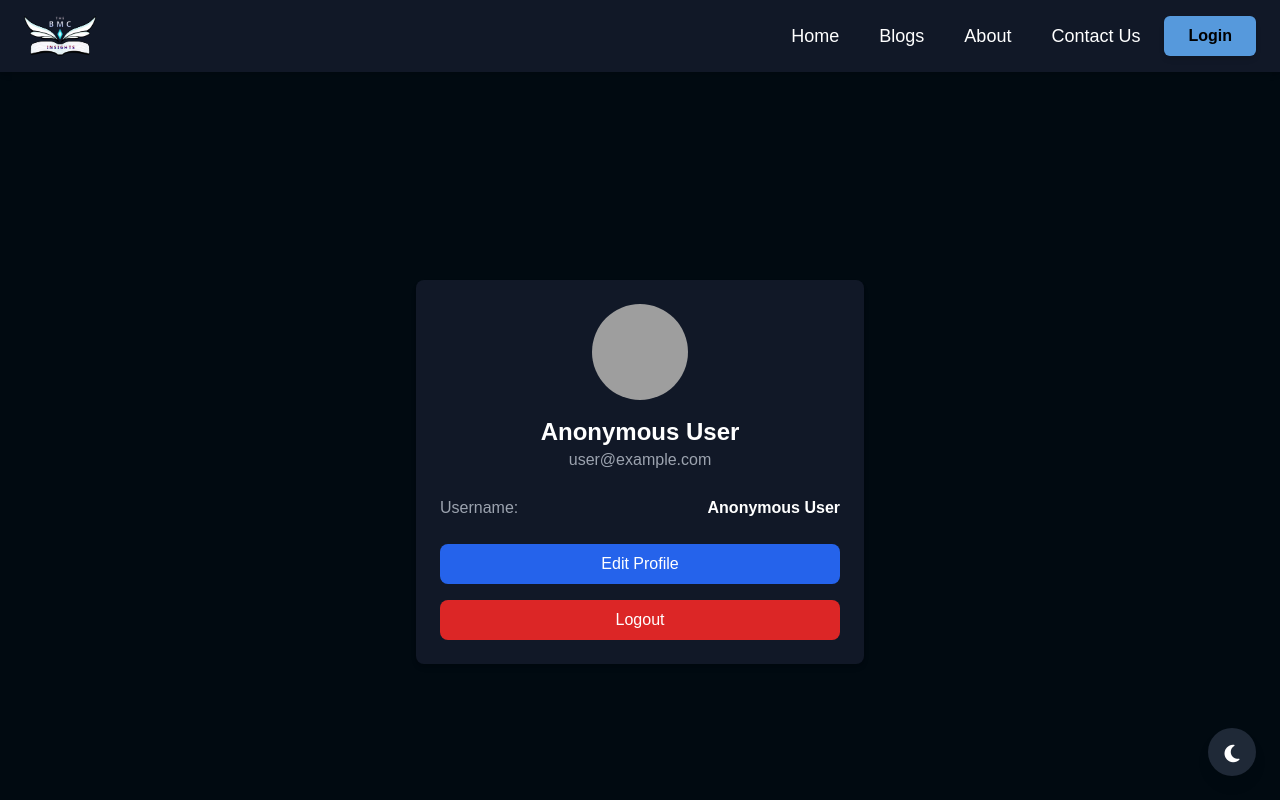
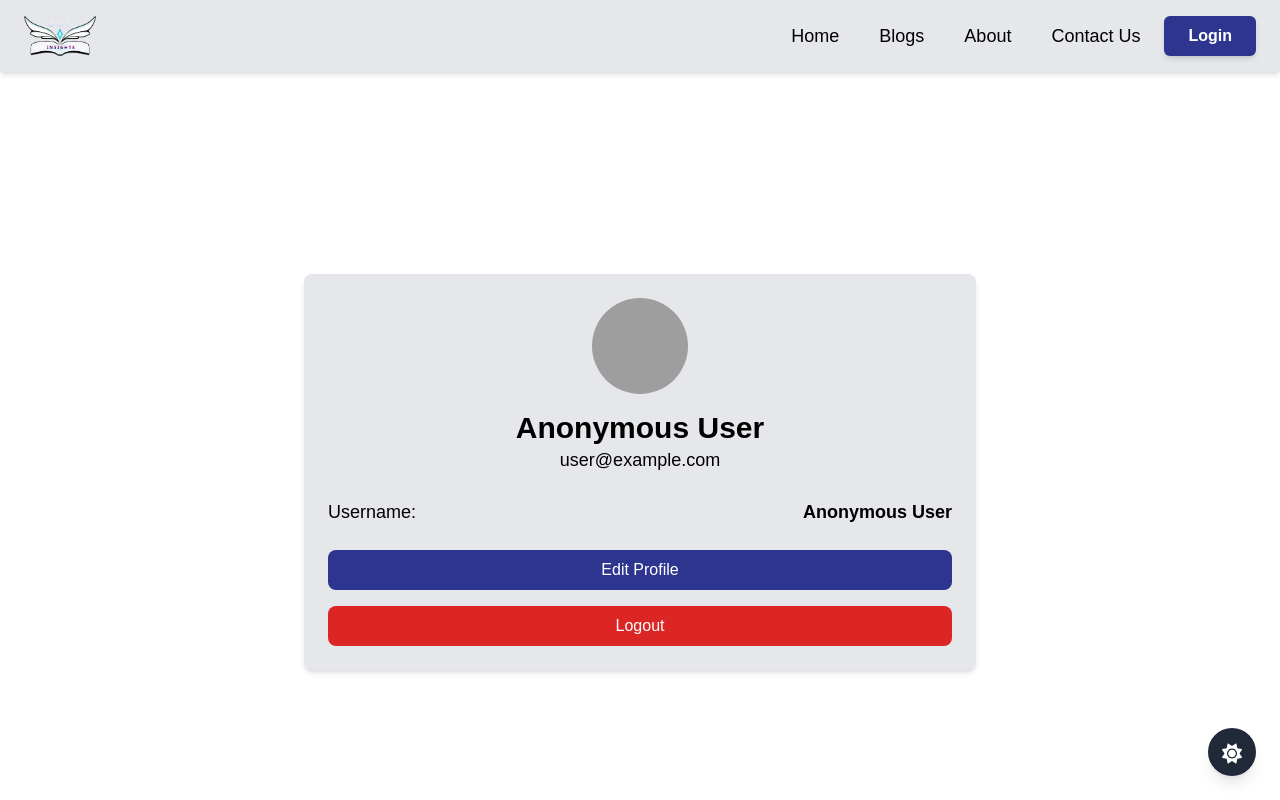
Before and after one commit to bmcinsights/website, a Next.js app: page /userprofile in a window 1280 px wide. Shown: the top 800 px of the page. Built offline with nearby package versions, Linux system fonts and the light colour scheme; no server answers; grey boxes are pictures that could not be loaded.

Commit message:
Complete execpt for flash fix

```diff
--- a/src/app/components/ui/DarkModeToggle.tsx
+++ b/src/app/components/ui/DarkModeToggle.tsx
@@ -3,11 +3,11 @@ import { useEffect, useState } from "react";
 
 export default function DarkModeToggle() {
   const [darkMode, setDarkMode] = useState(() => {
-    // Check localStorage; default to dark mode if no preference is saved
+    // Check localStorage; default to light mode if no preference is saved
     if (typeof window !== "undefined") {
-      return localStorage.getItem("theme") !== "light";
+      return localStorage.getItem("theme") === "dark";
     }
-    return true;
+    return false; // Default to light mode
   });
 
   useEffect(() => {
--- a/src/app/components/ui/Navbar.tsx
+++ b/src/app/components/ui/Navbar.tsx
@@ -9,22 +9,10 @@ const Navbar = () => {
   const { isLoggedIn } = useAuth();
 
   const navLinks = [
-    {
-      name: "Home",
-      path: "/",
-    },
-    {
-      name: "Blogs",
-      path: "/blog",
-    },
-    {
-      name: "About",
-      path: "/about",
-    },
-    {
-      name: "Contact Us",
-      path: "/contact",
-    },
+    { name: "Home", path: "/" },
+    { name: "Blogs", path: "/blog" },
+    { name: "About", path: "/about" },
+    { name: "Contact Us", path: "/contact" },
   ];
 
   return (
@@ -33,11 +21,7 @@ const Navbar = () => {
         {/* Logo Section */}
         <div className="logo">
           <a href="/" className="h-8">
-            <img
-              src="/images/logo.png"
-              alt="The BMC Insights"
-              className="h-10"
-            />
+            <img src="/images/logo.png" alt="The BMC Insights" className="h-10" />
           </a>
         </div>
 
@@ -50,32 +34,24 @@ const Navbar = () => {
           {isMenuOpen ? (
             <svg
               xmlns="http://www.w3.org/2000/svg"
-              className="h-8 w-8 text-black dark:text-white" // Adjusted color based on theme
+              className="h-8 w-8 text-black dark:text-white"
               fill="none"
               viewBox="0 0 24 24"
               stroke="currentColor"
               strokeWidth={2}
             >
-              <path
-                strokeLinecap="round"
-                strokeLinejoin="round"
-                d="M6 18L18 6M6 6l12 12"
-              />
+              <path strokeLinecap="round" strokeLinejoin="round" d="M6 18L18 6M6 6l12 12" />
             </svg>
           ) : (
             <svg
               xmlns="http://www.w3.org/2000/svg"
-              className="h-8 w-8 text-black dark:text-white" // Adjusted color based on theme
+              className="h-8 w-8 text-black dark:text-white"
               fill="none"
               viewBox="0 0 24 24"
               stroke="currentColor"
               strokeWidth={2}
             >
-              <path
-                strokeLinecap="round"
-                strokeLinejoin="round"
-                d="M4 6h16M4 12h16M4 18h16"
-              />
+              <path strokeLinecap="round" strokeLinejoin="round" d="M4 6h16M4 12h16M4 18h16" />
             </svg>
           )}
         </button>
@@ -87,13 +63,15 @@ const Navbar = () => {
           } ${isMenuOpen ? "bg-background" : ""}`}
         >
           {navLinks.map((links, index) => {
+            const isActive = links.path === "/" ? pathname === links.path : pathname.startsWith(links.path);
+
             return (
               <a
                 href={links.path}
                 key={index}
                 className={`block font-medium hover:text-opacity-80 py-2 px-4 md:py-0 text-lg transition duration-300 ${
-                  pathname === links.path
-                    ? "underline decoration-primary solid decoration-[3px] transition-none" // Disable transition for active link
+                  isActive
+                    ? "underline decoration-primary solid decoration-[3px] transition-none"
                     : "text-text dark:text-white"
                 }`}
               >
@@ -108,7 +86,7 @@ const Navbar = () => {
               href="/threads"
               className={`block font-medium hover:text-opacity-60 py-2 px-4 md:py-0 text-lg transition duration-300 ${
                 pathname.startsWith("/threads")
-                  ? "underline decoration-primary decoration-solid decoration-[3px] transition-none" // Disable transition for active link
+                  ? "underline decoration-primary decoration-solid decoration-[3px] transition-none"
                   : "text-text dark:text-white"
               }`}
             >
@@ -120,11 +98,9 @@ const Navbar = () => {
           <a
             href={isLoggedIn ? "/profile" : "/webLogin"}
             className={`block font-bold text-background ${
-              isLoggedIn
-                ? "bg-primary hover:bg-opacity-80"
-                : "bg-primary hover:bg-opacity-80"
+              isLoggedIn ? "bg-primary hover:bg-opacity-80" : "bg-primary hover:bg-opacity-80"
             } px-4 md:px-6 py-2 rounded-md md:ml-6 shadow-md transition duration-300 ${
-              pathname === "/webLogin" || pathname === "/profile"
+              pathname.startsWith("/profile") || pathname === "/webLogin" // Use startsWith for profile
                 ? "bg-green-600"
                 : ""
             }`}
@@ -137,13 +113,12 @@ const Navbar = () => {
             <a
               href="/userprofile"
               className={`block font-medium hover:text-white py-2 px-4 md:py-0 text-lg transition duration-300 ${
-                pathname === "/userprofile"
+                pathname.startsWith("/userprofile")
                   ? "underline decoration-sky-500 decoration-solid decoration-[3px] md:no-underline"
                   : "text-text dark:text-white"
               }`}
             >
-              <i className="fas fa-cog hidden md:block"></i>{" "}
-              <span className="md:hidden">Account</span>
+              <i className="fas fa-cog hidden md:block"></i> <span className="md:hidden">Account</span>
             </a>
           )}
         </nav>
--- a/src/app/globals.css
+++ b/src/app/globals.css
@@ -9,10 +9,9 @@
   :root {
     --text: #000000;
     --background: #ffffff;
-    --primary: #2e358f; /* For buttons, links and highlights */
-    --secondary: #1587c5; /* Secondary Accents */
-    --accent: #f15376; /* For error messages, alerts, etc */
-    /* For opacity support on secondary */
+    --primary: #2e358f;
+    --secondary: #1587c5;
+    --accent: #f15376;
     --primary-rgb: 46, 53, 143;
     --secondary-rgb: 21, 135, 197;
     --accent-rgb: 241, 83, 118;
@@ -22,13 +21,17 @@
     --text: #ffffff;
     --background: #000000;
     --primary: #5699dc;
-    /* Updated dark secondary to a more muted tone */
     --secondary: #4f7cac;
     --accent: #bc3d58;
-    --primary-rgb: 86, 153, 220; /* 56=86, 99=153, dc=220 */
-    --secondary-rgb: 79, 124, 172; /* 4f=79, 7c=124, ac=172 */
-    --accent-rgb: 188, 61, 88; /* bc=188, 3d=61, 58=88 */
+    --primary-rgb: 86, 153, 220;
+    --secondary-rgb: 79, 124, 172;
+    --accent-rgb: 188, 61, 88;
     --background-rgb: 0, 0, 0;
+  }
+
+  /* Apply smooth transitions on background and text changes */
+  html, body {
+    transition: background-color 0.3s ease, color 0.3s ease;
   }
 
   body {
@@ -50,21 +53,16 @@
   .bg-accent {
     background-color: var(--accent);
   }
-  /* For cases where you want to use bg with opacity */
   .bg-secondary {
     background-color: rgba(var(--secondary-rgb), var(--tw-bg-opacity, 1));
   }
-
   .bg-accent {
     background-color: rgba(var(--accent-rgb), var(--tw-bg-opacity, 1));
   }
-
   .bg-primary {
     background-color: rgba(var(--primary-rgb), var(--tw-bg-opacity, 1));
   }
-
   .bg-background {
     background-color: rgba(var(--background-rgb), var(--tw-bg-opacity, 1));
   }
-
 }
--- a/src/app/layout.jsx
+++ b/src/app/layout.jsx
@@ -1,3 +1,4 @@
+// RootLayout.jsx
 import "@fortawesome/fontawesome-free/css/all.min.css";
 import "./globals.css";
 import "aos/dist/aos.css";
@@ -7,16 +8,62 @@ import DarkModeToggle from "./components/ui/DarkModeToggle";
 import Navbar from "./components/ui/Navbar";
 import { AuthProvider } from "@/context/AuthContext";
 import Footer from "./components/ui/Footer";
+import Script from "next/script"; // Only works in Next.js
 
-//  every page has these things :)
 export default function RootLayout({ children }) {
   return (
-    <html lang="en" className="dark">
-      <head></head>
+    <html lang="en">
+      <head>
+        {/*
+          This script runs as early as possible (before any other JS)
+          and sets the background color and theme class immediately.
+        */}
+        <Script id="theme-init" strategy="beforeInteractive">
+          {`
+            (function() {
+              // Disable transitions on the root element to prevent any flash.
+              document.documentElement.style.transition = 'none';
+
+              // Determine the initial theme:
+              function getInitialTheme() {
+                const storedTheme = localStorage.getItem('theme');
+                if (storedTheme === 'dark' || storedTheme === 'light') {
+                  return storedTheme;
+                }
+                // Optionally, use the system preference:
+                const mql = window.matchMedia('(prefers-color-scheme: dark)');
+                return mql.matches ? 'dark' : 'light';
+              }
+
+              const theme = getInitialTheme();
+
+              // Immediately apply the theme:
+              if (theme === 'dark') {
+                document.documentElement.classList.add('dark');
+                document.documentElement.style.backgroundColor = '#000000';
+              } else {
+                document.documentElement.classList.remove('dark');
+                document.documentElement.style.backgroundColor = '#ffffff';
+              }
+            })();
+          `}
+        </Script>
+
+        {/*
+          This inline style ensures that if CSS hasn't loaded yet, the <html>
+          element has the correct background. The CSS variable fallback is not used
+          here because we set the background directly in JS.
+        */}
+        <style>{`
+          html {
+            background-color: #ffffff;
+          }
+        `}</style>
+      </head>
       <body className="antialiased">
         <AuthProvider>
           <Navbar />
-          <DarkModeToggle /> {/* This should be responsible for toggling */}
+          <DarkModeToggle />
           {children}
           <Footer />
         </AuthProvider>
--- a/src/app/userprofile/page.tsx
+++ b/src/app/userprofile/page.tsx
@@ -44,8 +44,8 @@ const ProfilePage = () => {
   }, []);
 
   return (
-    <div className="flex flex-col items-center justify-center min-h-screen bg-[#010a11] text-white">
-      <div className="bg-[#111827] shadow-md rounded-lg p-6 w-full max-w-md">
+    <div className="flex flex-col items-center justify-center min-h-screen text-text px-4 md:px-0">
+      <div className="bg-gray-200 dark:bg-gray-900 shadow-md rounded-lg p-6 w-full max-w-lg sm:max-w-md md:max-w-lg lg:max-w-2xl">
         {/* User Image */}
         <div className="flex justify-center">
           <img
@@ -57,21 +57,21 @@ const ProfilePage = () => {
 
         {/* User Information */}
         <div className="text-center mt-4">
-          <h1 className="text-2xl font-bold text-white">{user.username}</h1>
-          <p className="text-gray-400">{user.email}</p>
+          <h1 className="text-xl sm:text-2xl md:text-3xl font-bold text-text">{user.username}</h1>
+          <p className="text-text text-sm sm:text-base md:text-lg">{user.email}</p>
         </div>
 
         {/* Profile Details */}
         <div className="mt-6 space-y-4">
           <div className="flex justify-between items-center">
-            <span className="text-gray-400">Username:</span>
-            <span className="font-semibold text-white">{user.username}</span>
+            <span className="text-text text-sm sm:text-base md:text-lg">Username:</span>
+            <span className="font-semibold text-text text-sm sm:text-base md:text-lg">{user.username}</span>
           </div>
         </div>
 
         {/* Edit Profile Button */}
         <div className="mt-6">
-          <button className="w-full bg-blue-600 text-white py-2 px-4 rounded-lg hover:bg-blue-700">
+          <button className="w-full bg-primary hover:bg-primary/70 text-white py-2 px-4 rounded-lg transition duration-200 ease-in-out">
             Edit Profile
           </button>
         </div>
@@ -80,7 +80,7 @@ const ProfilePage = () => {
         <div className="mt-4">
           <button
             onClick={handleLogout}
-            className="w-full bg-red-600 text-white py-2 px-4 rounded-lg hover:bg-red-700"
+            className="w-full bg-red-600 text-white py-2 px-4 rounded-lg hover:bg-red-700 transition duration-200 ease-in-out"
           >
             Logout
           </button>
```
Also changed, not shown: src/app/manage/page.tsx (deleted, +0 -16 lines), src/app/threads/page.tsx (+17 -4 lines).
